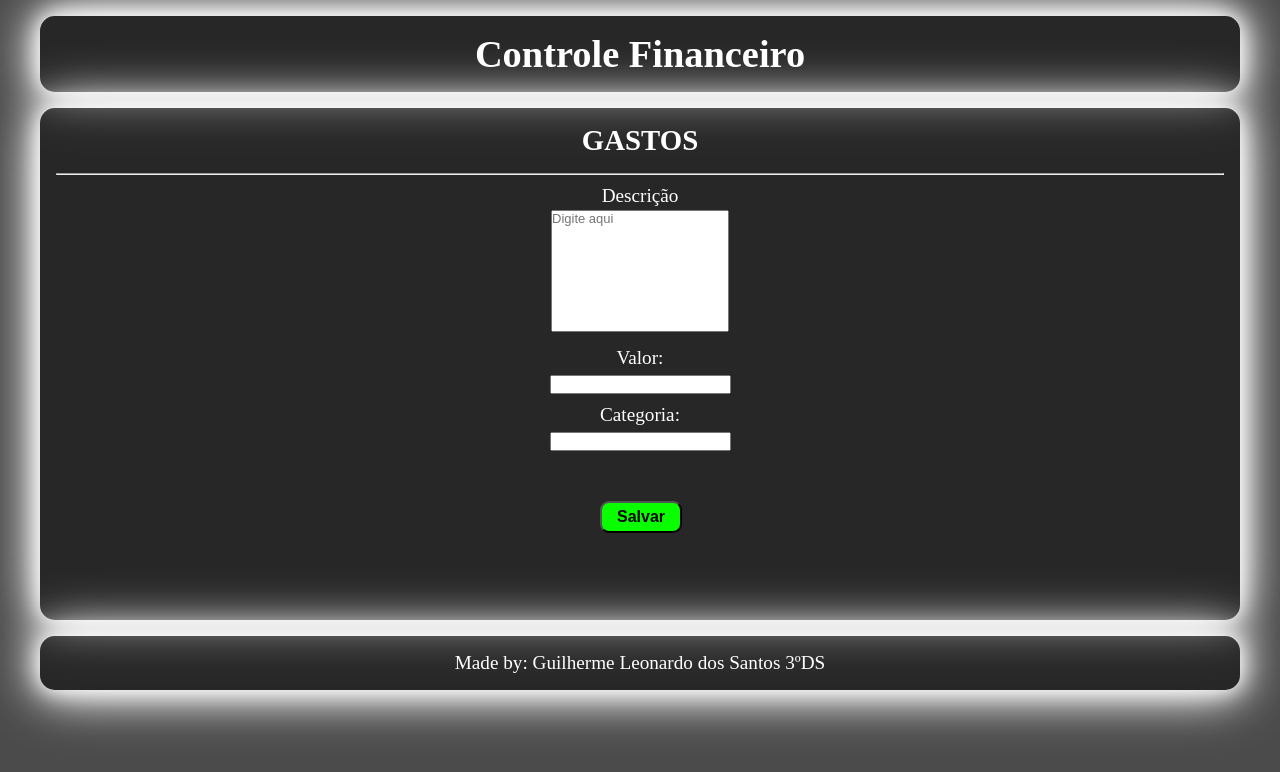
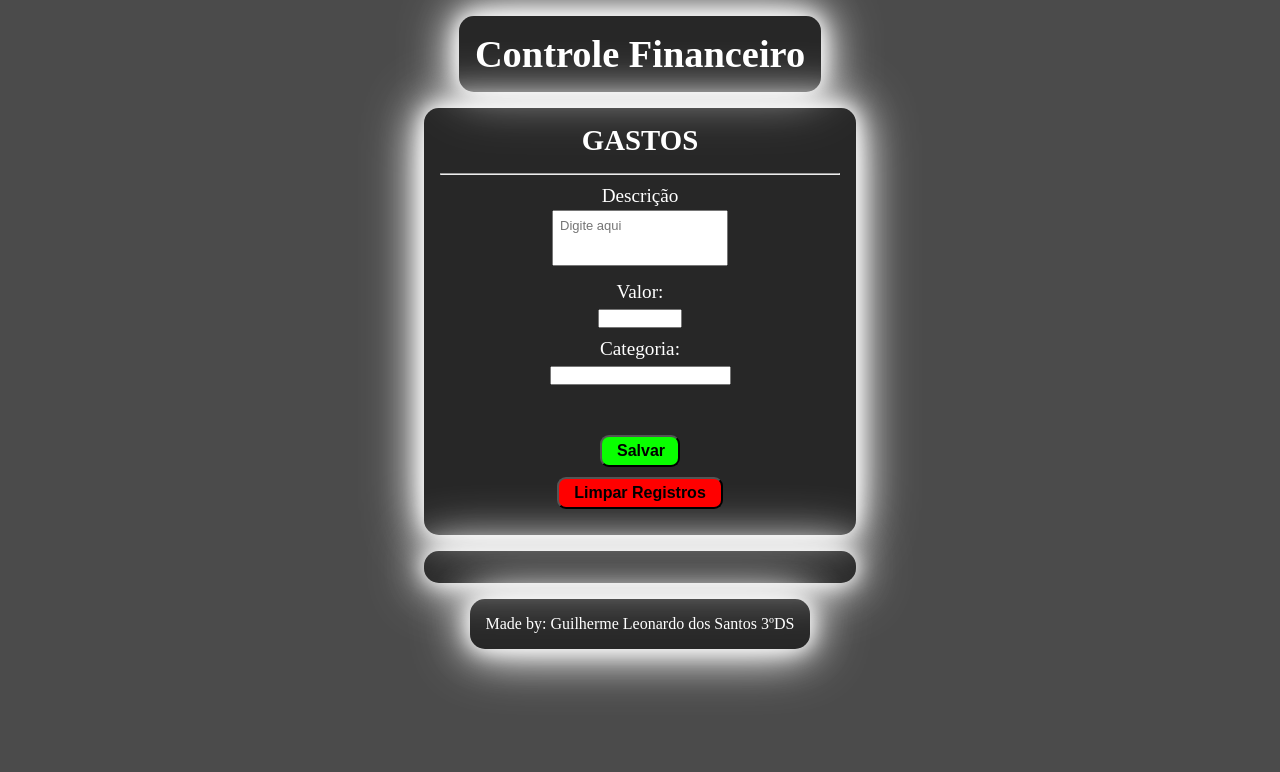
Before and after one commit to GuiLeo016/PWIII, a PHP site: page / in a window 1280 px wide. Shown: the top 772 px of the page. Run offline with PHP 8.4, Linux system fonts and the light colour scheme.

Commit message:
13/04/2026 15:04
Finalização do layout
Início do funcionamento do localstorage

```diff
--- a/controle_financeiro/index.html
+++ b/controle_financeiro/index.html
@@ -23,16 +23,66 @@
                 </div>
                 <div class="form-line">
                     <div class="form-column"><label for="">Valor:</label></div>
-                    <div class="form-column"><input type="number" name="preco" id="preco" step="0.01" min="0"></div>
+                    <div class="form-column"><input type="number" name="valor" id="valor" step="0.01" min="0"></div>
                 </div>
                 <div class="form-line">
                     <div class="form-column"><label for="">Categoria:</label></div>
-                    <div class="form-column"><input type="text" name="tipo" id="tipo"></div>
+                    <div class="form-column"><input type="text" name="categoria" id="categoria"></div>
                 </div>
                 <div class="form-line">
-                    <input type="button" value="Salvar">
+                    <input type="button" value="Salvar" onclick="salvar()" id="btnSalvar">
+                </div>
+                <div class="form-line" id="linhaLimpar">
+                    <input type="button" value="Limpar Registros" onclick="limparDados()" id="btnLimparDados">
                 </div>
             </form>
+        </div>
+
+        <script>
+            function salvar(){
+                const desc = document.getElementById("desc").value;
+                const valor = document.getElementById("valor").value;
+                const categoria = document.getElementById("categoria").value;
+
+                const gasto = {
+                    descricao: desc,
+                    valor: valor,
+                    categoria: categoria
+                };
+
+                let gastos = JSON.parse(localStorage.getItem("gastos")) || [];
+
+                gastos.push(gasto);
+
+                localStorage.setItem("gastos", JSON.stringify(gastos));
+
+                mostrarGastos();
+            }
+
+            function mostrarGastos(){
+                const lista = document.getElementById("lista");
+                lista.innerHTML = "";
+
+                let gastos = JSON.parse(localStorage.getItem("gastos")) || [];
+
+                gastos.forEach(function(gasto){
+                    let li = document.createElement("li");
+
+                    li.textContent =
+                        gasto.descricao + " | R$" + gasto.valor + " | " + gasto.categoria;
+
+                    lista.appendChild(li);
+                });
+            }
+
+            function limparDados(){
+                localStorage.removeItem("gastos");
+                mostrarGastos();
+            }
+        </script>
+
+        <div id="result">
+            <ul id="lista"></ul>
         </div>
     </main>
     <footer>
--- a/controle_financeiro/style.css
+++ b/controle_financeiro/style.css
@@ -6,9 +6,10 @@
 body{
     background-color: rgb(75, 75, 75);
     font-size: larger;
+    justify-items: center;
 }
 
-#header, #container, #footer{
+#header, #container, #result, #footer{
     background-color: rgba(0, 0, 0, 0.486);
     width: auto;
     margin: 2vh 5vh 2vh 5vh;
@@ -25,12 +26,13 @@ body{
 }
 
 #container{
-    height: 60vh;
     align-content: normal;
+    width: 50vh;
 }
 
 #footer{
     height: auto;
+    font-size: medium;
 }
 
 h2{
@@ -52,19 +54,37 @@ form{
 }
 
 #desc{
-    height: 15vh;
-    width: 22vh;
+    height: 5vh;
+    width: 20vh;
     resize: none;
     font-size: small;
     overflow: auto;
     font-family: Arial, Helvetica, sans-serif;
+    padding: 7px;
+}
+
+#valor{
+    width: 10vh;
 }
 
 input[type=button]{
-    margin-top: 5vh;
+    width: 10vh;
     font-size: medium;
     padding: 5px 15px;
     border-radius: 9px;
     background-color: rgb(9, 255, 0);
     font-weight: bold;
 }
+
+#btnSalvar{
+    margin-top: 5vh;
+}
+
+#linhaLimpar{
+    width: 100%;
+}
+
+#btnLimparDados{
+    background-color: red;
+    width: auto;
+}
```
